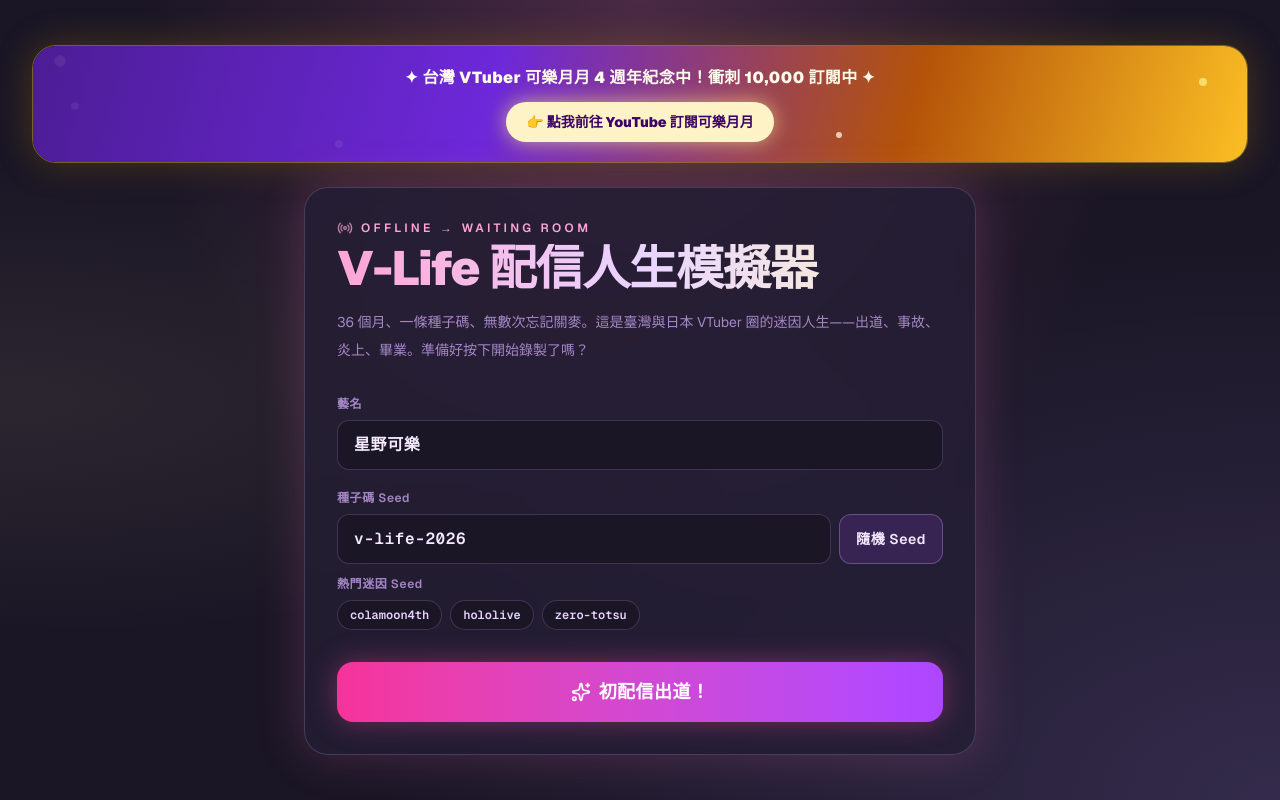
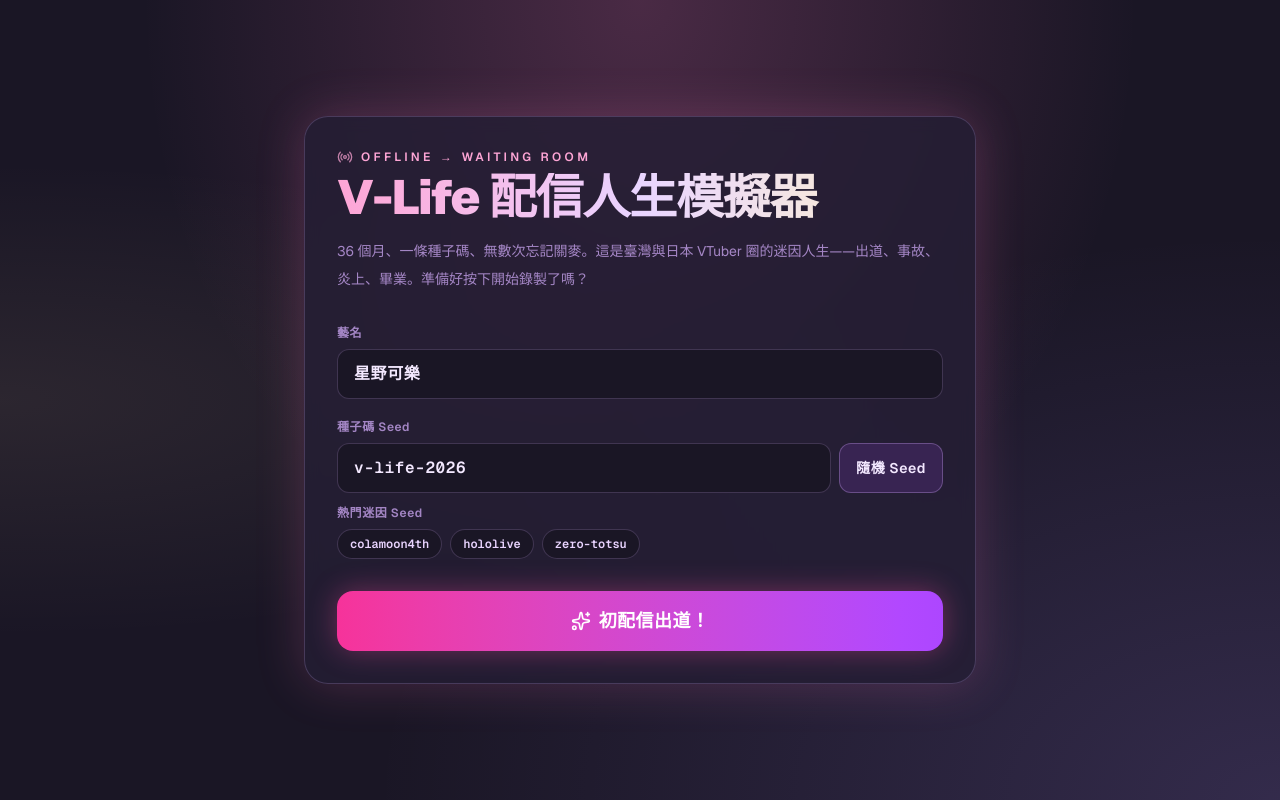
Before and after one commit to what2dojp/vtuber-life, a Next.js app: page / in a window 1280 px wide. Built offline with nearby package versions, Linux system fonts and the light colour scheme.

Commit message:
style: 將可樂月月四周年宣傳 Banner 移至左側邊欄，優化桌面端整體版面平衡

```diff
--- a/src/app/page.tsx
+++ b/src/app/page.tsx
@@ -617,9 +617,6 @@
 }) {
   return (
     <main className="mx-auto flex min-h-screen w-full max-w-7xl flex-col justify-center px-4 py-8 md:px-8">
-      <div className="mb-6">
-        <ColamoonPromoBanner />
-      </div>
       <div className="mx-auto w-full max-w-2xl rounded-3xl border border-purple-300/20 bg-[#251f35]/80 p-8 shadow-[0_0_48px_rgba(244,114,182,0.22)] backdrop-blur">
         <div className="mb-2 flex items-center gap-2 text-pink-300">
           <Radio className="h-4 w-4 animate-pulse" />
@@ -747,10 +744,6 @@
 }) {
   return (
     <div className="mx-auto flex min-h-screen w-full max-w-7xl flex-col px-4 py-8 md:px-8">
-      <div className="mb-6">
-        <ColamoonPromoBanner />
-      </div>
-
       <header className="mb-6 rounded-2xl border border-purple-300/20 bg-[#251f35]/80 p-6 shadow-[0_0_32px_rgba(244,114,182,0.12)] backdrop-blur">
         <div className="mb-2 flex items-center gap-2">
           <span className="inline-flex items-center gap-1 rounded bg-red-600 px-2 py-1 text-[11px] font-black tracking-widest text-white">
@@ -825,6 +818,7 @@
               accent
             />
           </section>
+          <ColamoonPromoBanner />
         </aside>
 
         <section className="relative flex h-auto min-h-[420px] flex-col rounded-2xl border border-purple-300/20 bg-[#251f35]/80 p-6 shadow-[0_0_36px_rgba(244,114,182,0.12)] lg:col-span-6">
@@ -1185,33 +1179,21 @@
 
 function ColamoonPromoBanner() {
   return (
-    <section className="relative overflow-hidden rounded-3xl border border-amber-300/40 p-5 shadow-[0_0_36px_rgba(202,138,4,0.28)]">
-      <div
-        className="absolute inset-0"
-        style={{
-          background:
-            "linear-gradient(105deg, #4c1d95 0%, #6d28d9 38%, #b45309 72%, #fbbf24 100%)",
-        }}
-      />
-      <span className="pointer-events-none absolute top-3 left-6 h-1.5 w-1.5 animate-ping rounded-full bg-amber-100" />
-      <span className="pointer-events-none absolute top-8 right-10 h-2 w-2 animate-pulse rounded-full bg-yellow-200" />
-      <span className="pointer-events-none absolute bottom-4 left-1/4 h-1 w-1 animate-ping rounded-full bg-white delay-150" />
-      <span className="pointer-events-none absolute right-1/3 bottom-6 h-1.5 w-1.5 animate-pulse rounded-full bg-amber-50" />
-      <span className="pointer-events-none absolute top-1/2 left-10 h-1 w-1 animate-ping rounded-full bg-fuchsia-100" />
-
-      <div className="relative z-10 flex flex-col items-center gap-3 text-center">
-        <p className="text-sm font-black tracking-wide text-amber-50 sm:text-base">
-          ✦ 台灣 VTuber 可樂月月 4 週年紀念中！衝刺 10,000 訂閱中 ✦
+    <section className="rounded-2xl border border-purple-400/30 bg-gradient-to-br from-purple-900/40 to-pink-900/40 p-4">
+      <p className="text-sm font-black tracking-wide text-purple-100">
+        ✦ 可樂月月 4 週年紀念 ✦
+      </p>
+      <p className="mt-2 text-xs leading-5 text-purple-200/80">
+        衝刺 10,000 訂閱中！快來幫月月點個訂閱吧！
       </p>
       <a
         href={COLAMOON_YOUTUBE}
         target="_blank"
         rel="noopener noreferrer"
-          className="inline-flex items-center justify-center rounded-full bg-amber-100 px-5 py-2.5 text-sm font-black text-purple-950 shadow-[0_0_20px_rgba(253,230,138,0.65)] transition hover:scale-[1.03] hover:bg-white"
+        className="mt-3 inline-flex w-full items-center justify-center rounded-xl bg-gradient-to-r from-pink-500 to-purple-500 px-3 py-2 text-xs font-bold text-white transition hover:brightness-110"
       >
-          👉 點我前往 YouTube 訂閱可樂月月
+        👉 點我前往 YouTube
       </a>
-      </div>
     </section>
   );
 }
```
Lines whose indentation alone changed are shown as unchanged.
